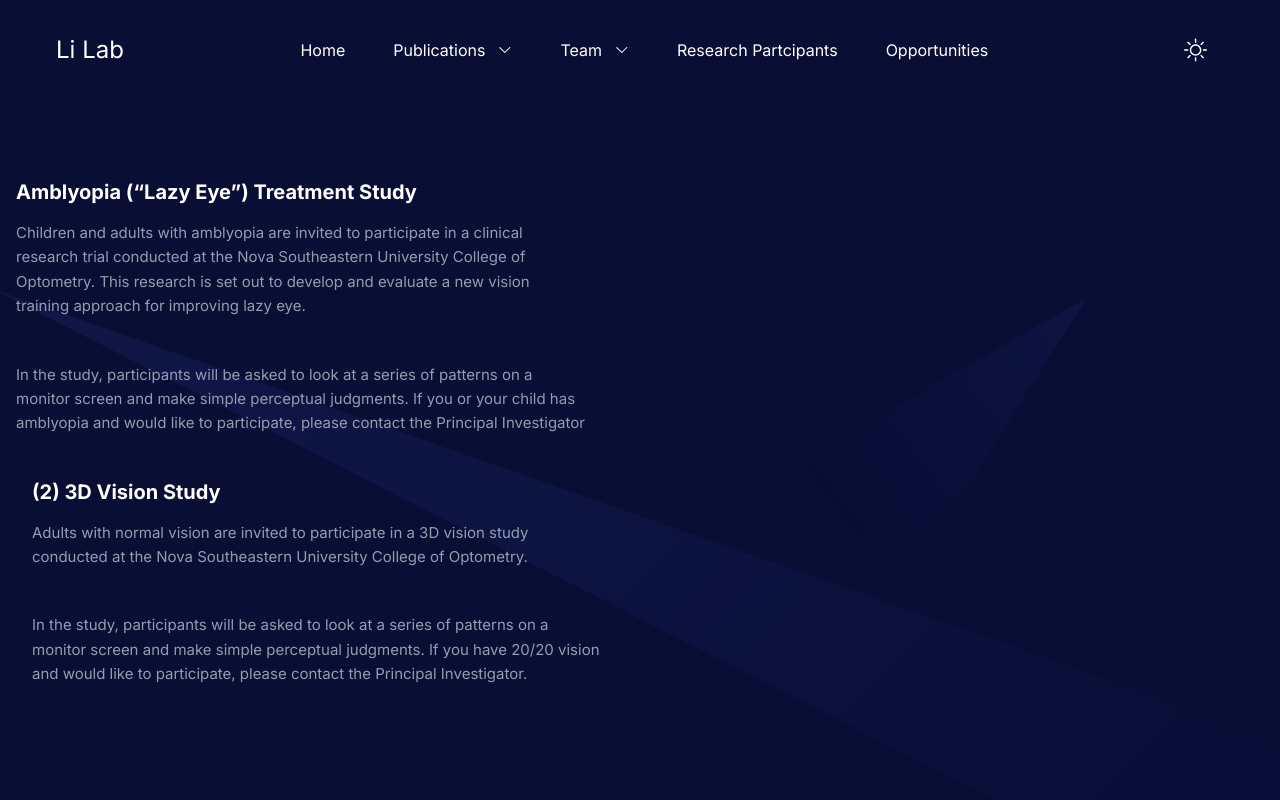
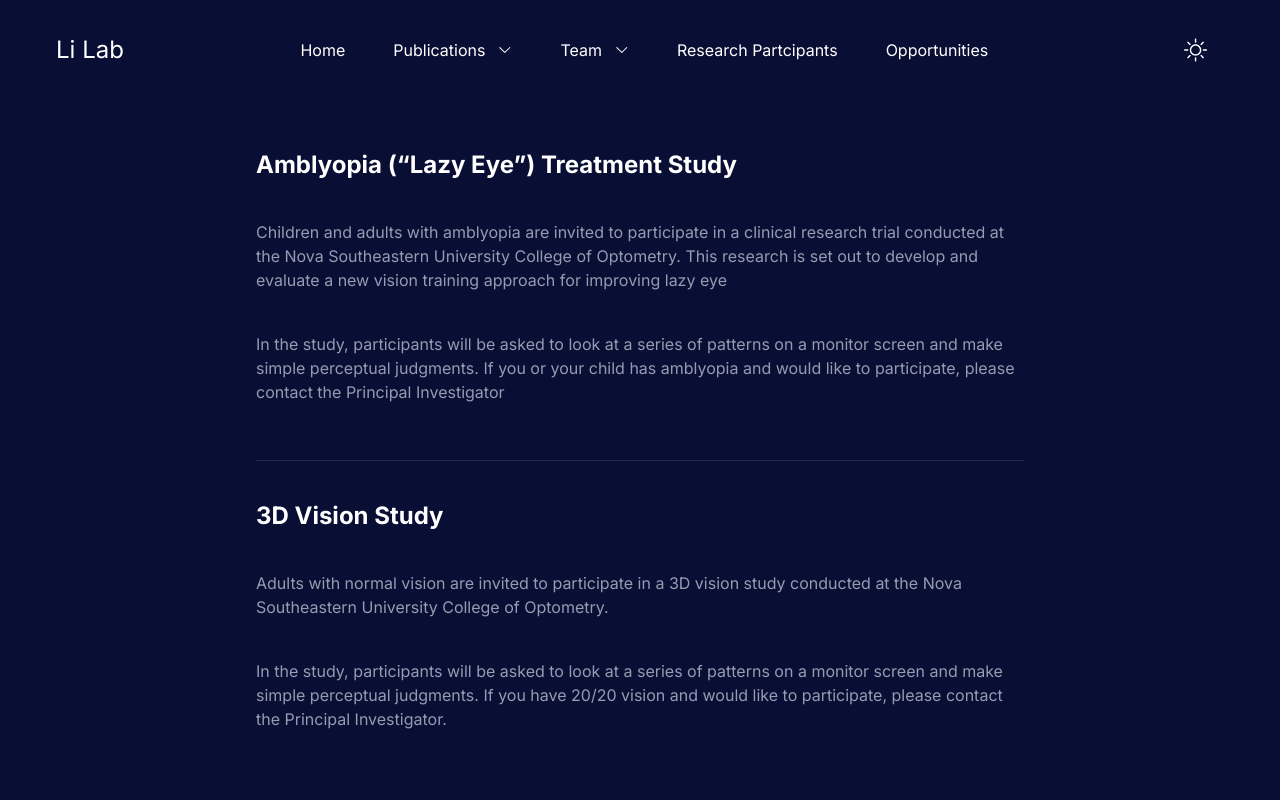
Before and after one commit to orogerli/RogerLabWebsite, a Next.js app: page /signup in a window 1280 px wide. Shown: the top 800 px of the page. Built offline with nearby package versions, Linux system fonts and the light colour scheme.

Commit message:
Update page.tsx

```diff
--- a/app/signup/page.tsx
+++ b/app/signup/page.tsx
@@ -1,114 +1,46 @@
-import SectionTitle from "@/components/Common/SectionTitle2";
-const checkIcon = (
-  <svg width="16" height="13" viewBox="0 0 16 13" className="fill-current">
-    <path d="M5.8535 12.6631C5.65824 12.8584 5.34166 12.8584 5.1464 12.6631L0.678505 8.1952C0.483242 7.99994 0.483242 7.68336 0.678505 7.4881L2.32921 5.83739C2.52467 5.64193 2.84166 5.64216 3.03684 5.83791L5.14622 7.95354C5.34147 8.14936 5.65859 8.14952 5.85403 7.95388L13.3797 0.420561C13.575 0.22513 13.8917 0.225051 14.087 0.420383L15.7381 2.07143C15.9333 2.26669 15.9333 2.58327 15.7381 2.77854L5.8535 12.6631Z" />
-  </svg>
-);
+import SharePost from "@/components/Blog/SharePost";
+import TagButton from "@/components/Blog/TagButton";
+import Image from "next/image";
+
 const SignupPage = () => {
-  const List = ({ text }) => (
-    <p className="mb-5 flex items-center text-lg font-medium text-body-color" style={{ fontSize: '15px' }}>
-      <span className="mr-4 flex h-[30px] w-[30px] items-center justify-center rounded-md bg-primary bg-opacity-10 text-primary">
-        {checkIcon}
-      </span>
-      {text}
-    </p>
-  );
+
   return (
     <>
-      <section className="relative z-10 overflow-hidden pt-36 pb-16 md:pb-20 lg:pt-[180px] lg:pb-28">
-        <div className="w-full px-4 lg:w-1/2">
-              <SectionTitle
-                title="Amblyopia (“Lazy Eye”) Treatment Study"
-                paragraph="Children and adults with amblyopia are invited to participate in a clinical research trial conducted at the Nova Southeastern University College of Optometry. This research is set out to develop and evaluate a new vision training approach for improving lazy eye."
-                mb="44px"
-              />
-              <SectionTitle
-                title=""
-                paragraph="In the study, participants will be asked to look at a series of patterns on a monitor screen and make simple perceptual judgments. If you or your child has amblyopia and would like to participate, please contact the Principal Investigator"
-                mb="44px"
-              />
-      <div className="container items-center">
+      <section className="pt-[150px] pb-[120px]">
+        <div className="container">
+          <div className="-mx-4 flex flex-wrap justify-center">
+            <div className="w-full px-4 lg:w-8/12">
+              <div>
+
+                <div className="mb-10 flex flex-wrap items-center justify-between border-b border-body-color border-opacity-10 pb-4 dark:border-white dark:border-opacity-10">
+
+
+                <h3 className="font-xl mb-10 font-bold leading-tight text-black dark:text-white sm:text-2xl sm:leading-tight lg:text-xl lg:leading-tight xl:text-2xl xl:leading-tight">
+                Amblyopia (“Lazy Eye”) Treatment Study
+                  </h3>
+                  <p className="mb-10 list-inside list-disc text-body-color">
+                  Children and adults with amblyopia are invited to participate in a clinical research trial conducted at the Nova Southeastern University College of Optometry. This research is set out to develop and evaluate a new vision training approach for improving lazy eye
+                  </p>
+
+                  <p className="mb-10 list-inside list-disc text-body-color">
+                  In the study, participants will be asked to look at a series of patterns on a monitor screen and make simple perceptual judgments. If you or your child has amblyopia and would like to participate, please contact the Principal Investigator</p>
+                </div>
 
 
 
 
+                <h3 className="font-xl mb-10 font-bold leading-tight text-black dark:text-white sm:text-2xl sm:leading-tight lg:text-xl lg:leading-tight xl:text-2xl xl:leading-tight">
+                3D Vision Study
+                  </h3>
+                  <p className="mb-10 list-inside list-disc text-body-color">
+                  Adults with normal vision are invited to participate in a 3D vision study conducted at the Nova Southeastern University College of Optometry.
+                  </p>
 
-
-          <div className="-mx-4 flex flex-wrap items-center">
-            <div className="w-full px-4 ">
-              <SectionTitle
-                title="(2)	3D Vision Study "
-                paragraph="Adults with normal vision are invited to participate in a 3D vision study conducted at the Nova Southeastern University College of Optometry. "
-                 mb="44px"
-              />
-              <SectionTitle
-                title=""
-                paragraph="In the study, participants will be asked to look at a series of patterns on a monitor screen and make simple perceptual judgments. If you have 20/20 vision and would like to participate, please contact the Principal Investigator."
-                mb="44px"
-              />
+                  <p className="mb-10 list-inside list-disc text-body-color">
+                  In the study, participants will be asked to look at a series of patterns on a monitor screen and make simple perceptual judgments. If you have 20/20 vision and would like to participate, please contact the Principal Investigator.</p>
+                  </div>
             </div>
-
-
-
           </div>
-        </div>
-      </div>
-        <div className="absolute left-0 top-0 z-[-1]">
-          <svg
-            width="1440"
-            height="969"
-            viewBox="0 0 1440 969"
-            fill="none"
-            xmlns="http://www.w3.org/2000/svg"
-          >
-            <mask
-              id="mask0_95:1005"
-              style={{ maskType: "alpha" }}
-              maskUnits="userSpaceOnUse"
-              x="0"
-              y="0"
-              width="1440"
-              height="969"
-            >
-              <rect width="1440" height="969" fill="#090E34" />
-            </mask>
-            <g mask="url(#mask0_95:1005)">
-              <path
-                opacity="0.1"
-                d="M1086.96 297.978L632.959 554.978L935.625 535.926L1086.96 297.978Z"
-                fill="url(#paint0_linear_95:1005)"
-              />
-              <path
-                opacity="0.1"
-                d="M1324.5 755.5L1450 687V886.5L1324.5 967.5L-10 288L1324.5 755.5Z"
-                fill="url(#paint1_linear_95:1005)"
-              />
-            </g>
-            <defs>
-              <linearGradient
-                id="paint0_linear_95:1005"
-                x1="1178.4"
-                y1="151.853"
-                x2="780.959"
-                y2="453.581"
-                gradientUnits="userSpaceOnUse"
-              >
-                <stop stopColor="#4A6CF7" />
-                <stop offset="1" stopColor="#4A6CF7" stopOpacity="0" />
-              </linearGradient>
-              <linearGradient
-                id="paint1_linear_95:1005"
-                x1="160.5"
-                y1="220"
-                x2="1099.45"
-                y2="1192.04"
-                gradientUnits="userSpaceOnUse"
-              >
-                <stop stopColor="#4A6CF7" />
-                <stop offset="1" stopColor="#4A6CF7" stopOpacity="0" />
-              </linearGradient>
-            </defs>
-          </svg>
         </div>
       </section>
     </>
```
